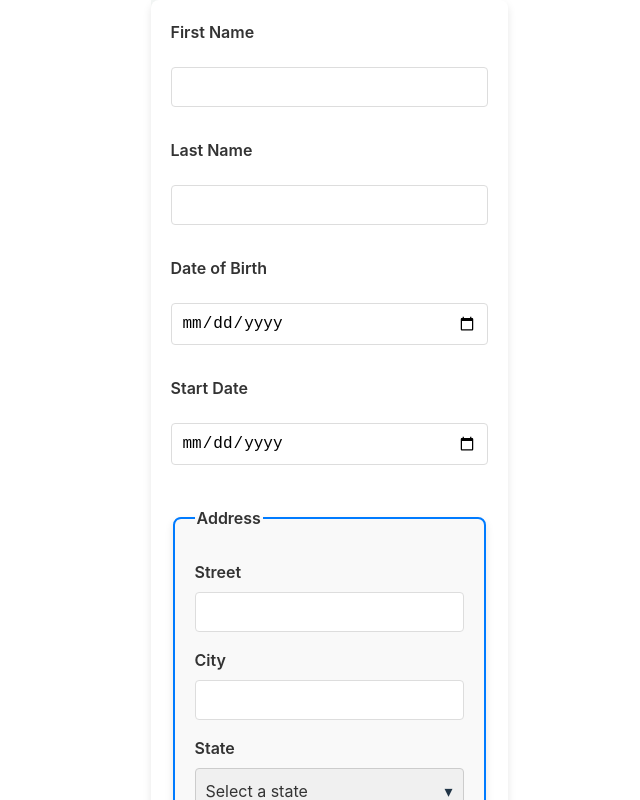
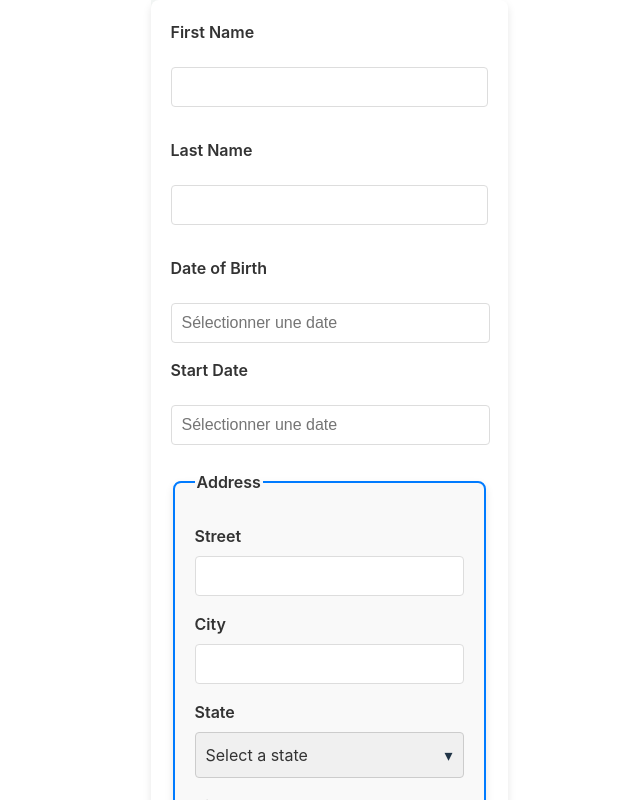
Before and after one commit to Nasr88/HRnet, a React (Create React App) app in the folder HRnet/: page / in a window 1280 px wide. Shown: the top 800 px of the page, without its empty margins (331-971 px from the left). Built offline with nearby package versions, Linux system fonts and the light colour scheme.

Commit message:
pugin date picker

```diff
--- a/HRnet/src/pages/home/Home.tsx
+++ b/HRnet/src/pages/home/Home.tsx
@@ -5,7 +5,13 @@ import './style.css';
 import DropdownComponent from "../../components/dropdownComponent/DropdownComponent";
 import { states } from "../../datas/states";
 import { departments } from "../../datas/departments";
+import DatePicker from "react-datepicker";
+import "react-datepicker/dist/react-datepicker.css";
+import { registerLocale } from "react-datepicker";
+import {fr} from "date-fns/locale/fr";  // Importe la localisation française
 
+// Enregistre la localisation française
+registerLocale("fr", fr);
 
 export default function Home() {
   // Initialise l'état avec un objet de type IEmployee ou null
@@ -38,10 +44,6 @@ export default function Home() {
     }
   };
 
-// useEffect(()=>{
-// console.log(employee)
-// },[employee])
-
 
   return (
   <div className="container">
@@ -62,39 +64,40 @@ export default function Home() {
         value={employee?.LastName || ""}
       />
 
-      <label htmlFor="date-of-birth">Date of Birth</label>
-      <input
-        id="date-of-birth"
-        type="date"
-        onChange={(e) => {
-          if (employee) {
+      <label>Date of Birth</label>
+      <DatePicker className="startDate"
+        selected={employee?.BirthDate || null}
+        onChange={(date: Date) => {
+
              setEmployee({
               ...employee,
-              BirthDate: new Date(e.target.value)
+              BirthDate: date
             });
-          }
+
         }}
-        value={employee ? employee?.BirthDate?.toISOString().split("T")[0] : ""}
+        dateFormat="dd/MM/yyyy"
+        placeholderText="Sélectionner une date"
+        isClearable={true}
+        locale="fr"  // Applique la localisation française
       />
 
-      <label htmlFor="start-date">Start Date</label>
-      <input
-        id="start-date"
-        type="date"
-        onChange={(e) => {
-          if (employee) {
+       <label>Start Date</label>
+      <DatePicker className="startDate"
+        selected={employee?.StartDate || null}
+        onChange={(date: Date) => {
             setEmployee({
               ...employee,
-              StartDate: new Date(e.target.value)
+              StartDate: date, // Met à jour avec une seule date
             });
-          }
         }}
-        value={employee ? employee?.StartDate?.toISOString().split("T")[0] : ""}
+        dateFormat="dd/MM/yyyy"
+        placeholderText="Sélectionner une date"
+        isClearable={true}
+        locale="fr"  // Applique la localisation française
       />
 
       <fieldset className="address">
         <legend>Address</legend>
-
         <label htmlFor="street">Street</label>
         <input
           id="street"
@@ -131,29 +134,6 @@ export default function Home() {
           value={employee?.Adress?.City || ""}
         />
 
-
-        {/* <select
-          name="state"
-          id="state"
-          onChange={(e) => {
-            if (employee) {
-              setEmployee({
-                ...employee,
-                Adress: {
-                  ...employee.Adress,
-                  State: e.target.value,
-                },
-              });
-            }
-          }}
-          value={employee?.Adress?.State || ""}
-        >
-          {states.map((state) => (
-            <option key={state.abbreviation} value={state.name}>
-              {state.name}
-            </option>
-          ))}
-        </select> */}
         <label>State</label>
         <DropdownComponent
         options={states}
--- a/HRnet/src/pages/home/style.css
+++ b/HRnet/src/pages/home/style.css
@@ -113,3 +113,12 @@ address {
   font-weight: 600;
   color: #333;
 }
+
+.startDate{
+  width: calc(100% - 20px);
+}
+
+.react-datepicker__input-container {
+
+  height: 40px !important;
+}
--- a/HRnet/tsconfig.json
+++ b/HRnet/tsconfig.json
@@ -3,5 +3,6 @@
     "target": "ES6",
     "jsx": "react",
     "esModuleInterop": true,
-    "allowSyntheticDefaultImports": true
+    "allowSyntheticDefaultImports": true,
+    "moduleResolution": "node"
 }}
```
Also changed, not shown: HRnet/package.json (+6 -1 lines), 1 other file (tests, documents, lock files or other folders). Lines whose indentation alone changed are shown as unchanged.
